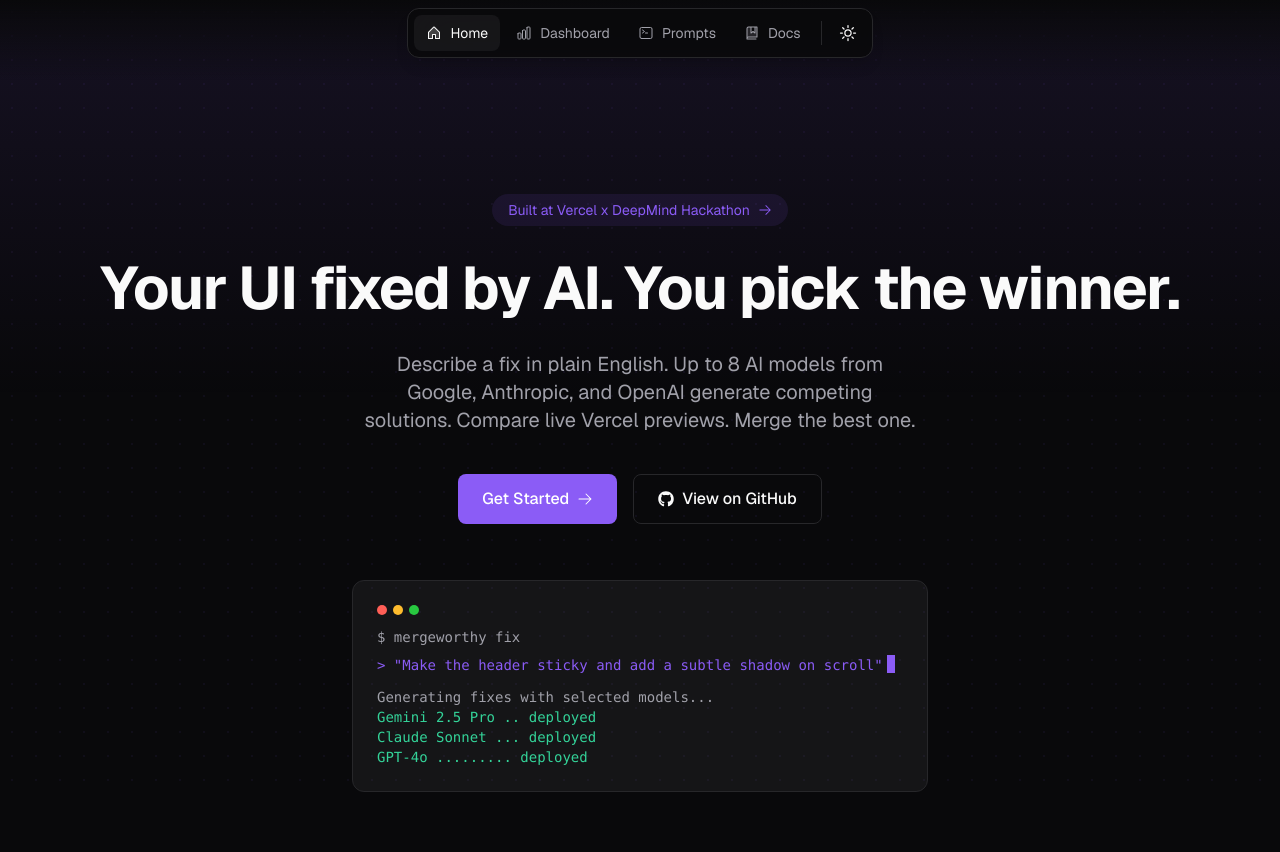
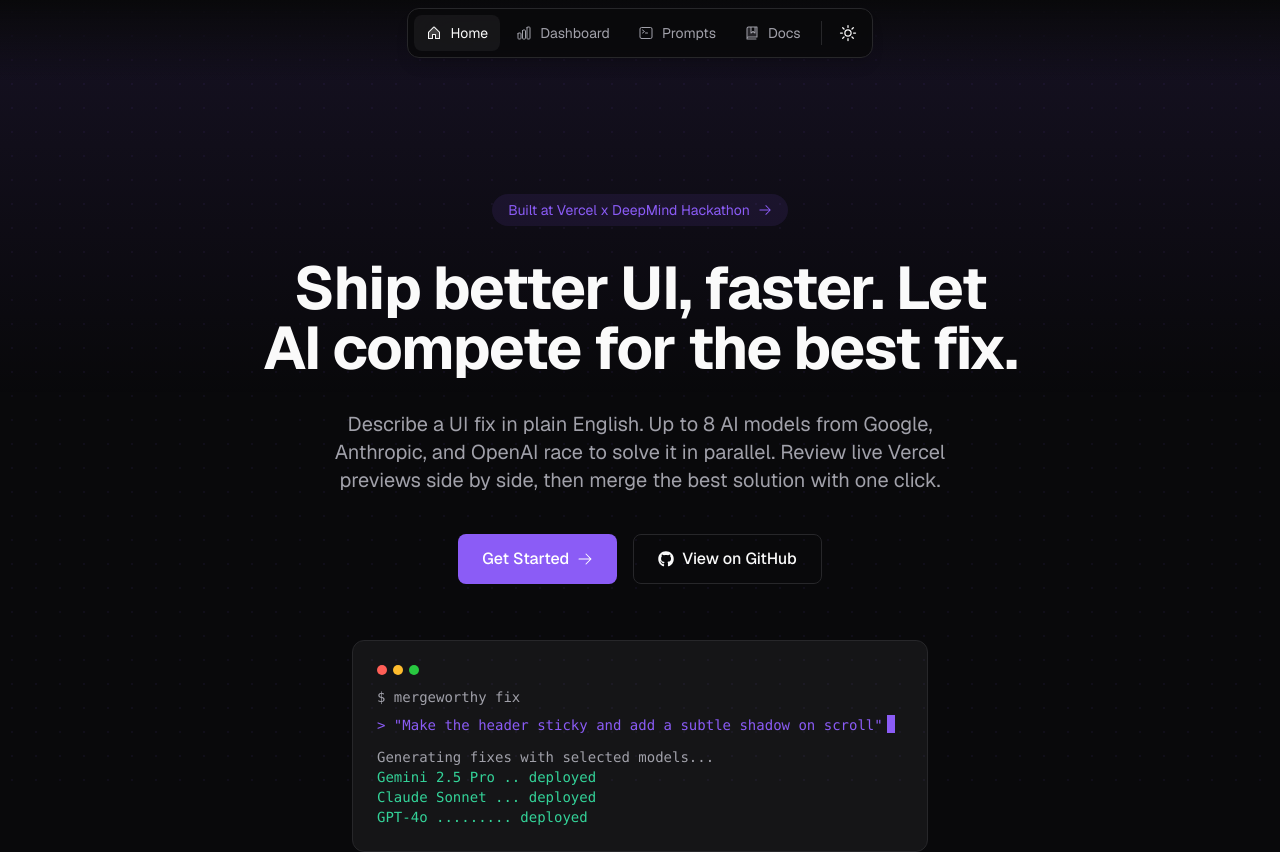
Before and after one commit to ManojBaasha/boilerplate-code, a Next.js app: page / in a window 1280 px wide. Shown: the top 852 px of the page. Built offline with nearby package versions, Linux system fonts and the light colour scheme.

Commit message:
UI fix via AI

```diff
--- a/src/resources/content.tsx
+++ b/src/resources/content.tsx
@@ -22,7 +22,7 @@
   title: "MergeWorthy-AI | Your UI fixed by AI",
   description:
     "Describe a UI fix in plain English. Up to 8 AI models race to solve it. Compare live previews. Merge the best.",
-  headline: <>Your UI fixed by AI. You pick the winner.</>,
+  headline: <>Ship better UI, faster. Let AI compete for the best fix.</>,
   featured: {
     display: true,
     title: <>Built at Vercel x DeepMind Hackathon</>,
@@ -30,8 +30,9 @@
   },
   subline: (
     <>
-      Describe a fix in plain English. Up to 8 AI models from Google, Anthropic,
-      and OpenAI generate competing solutions. Compare live Vercel previews. Merge the best one.
+      Describe a UI fix in plain English. Up to 8 AI models from Google, Anthropic,
+      and OpenAI race to solve it in parallel. Review live Vercel previews side by
+      side, then merge the best solution with one click.
     </>
   ),
   features: [
```
